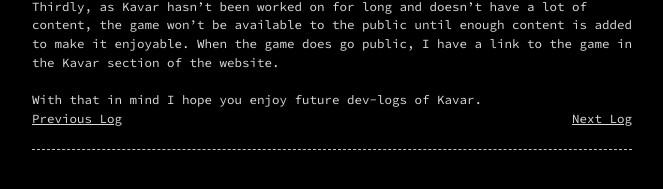
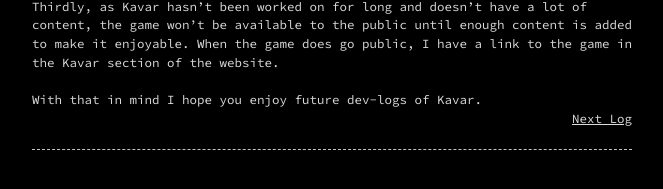
Before and after one commit to KyleS01/KyleS01.github.io, a Jekyll site: the page built from _posts/2020-6-10-Kavar Log 0.markdown, in a window 1280 px wide. Shown: the part 341-530 px from the top of the page, without its empty margins (308-971 px from the left). Built offline with Jekyll 4.4.1, drawn with Linux system fonts in a browser that asks for light colours.

Commit message:
Update 2020-6-10-Kavar Log 0.markdown

```diff
--- a/_posts/2020-6-10-Kavar Log 0.markdown
+++ b/_posts/2020-6-10-Kavar Log 0.markdown
@@ -19,10 +19,6 @@
 
 With that in mind I hope you enjoy future dev-logs of Kavar.
 
-<div style="float:left">
-<a href="https://kyles01.github.io/kavar/2020/06/14/Kavar-Log-1.html">Previous Log</a>
-</div>
-
 <div style="float:right">
 <a href="https://kyles01.github.io/kavar/2020/06/14/Kavar-Log-1.html">Next Log</a>
 </div>
```
